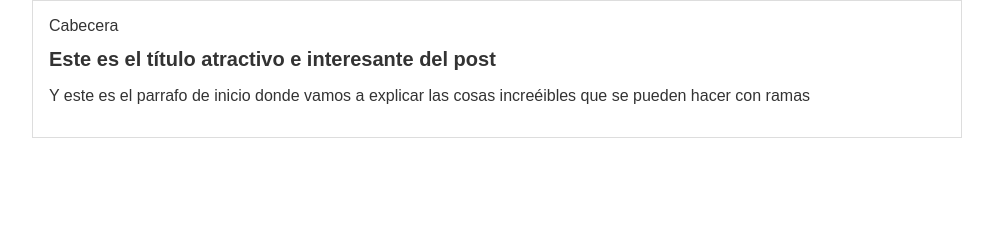
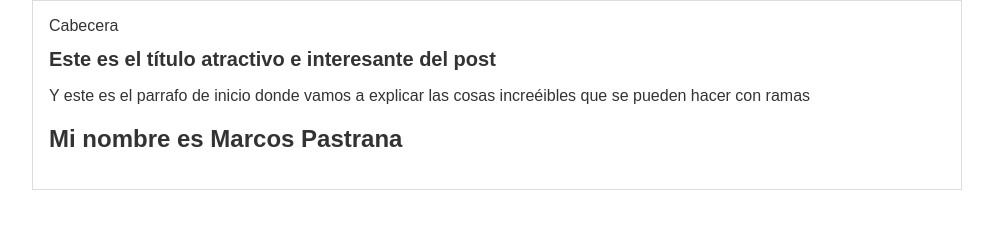
Before and after one commit to hdiazb/MiPrimerGit, a plain HTML site: page index.html in a window 1280 px wide. Shown: the whole page, without its empty margins (143-1136 px from the left). Drawn offline with Linux system fonts and the light colour scheme.

Commit message:
Nombre de marcos

```diff
--- a/index.html
+++ b/index.html
@@ -15,6 +15,7 @@
       <div id="post">
           <h1>Este es el título atractivo e interesante del post</h1>
           <p>Y este es el parrafo de inicio donde vamos a explicar las cosas increéibles que se pueden hacer con ramas</p>
+          <h2>Mi nombre es Marcos Pastrana</h2>
       </div>
   </div>
 </body>
```
